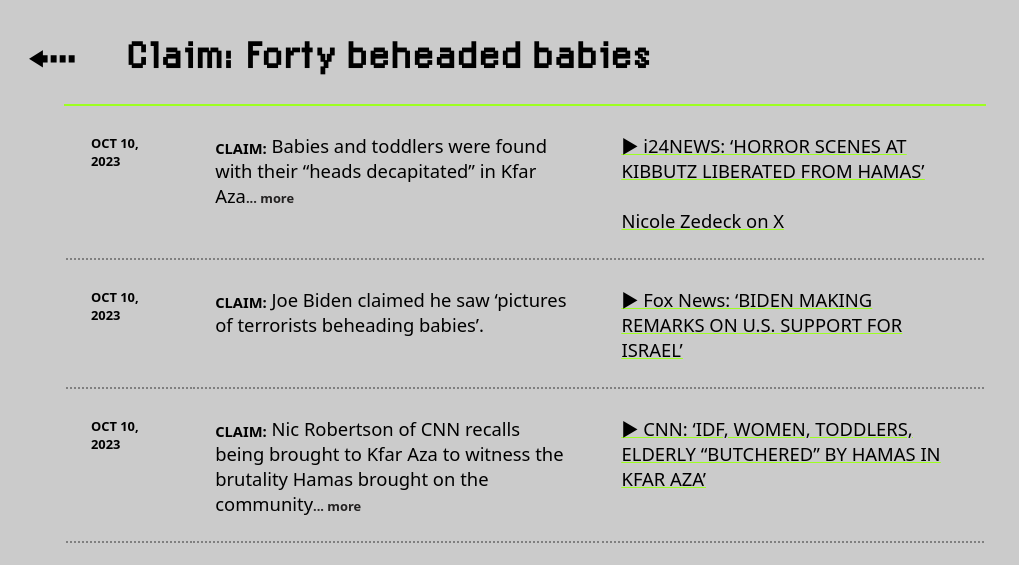
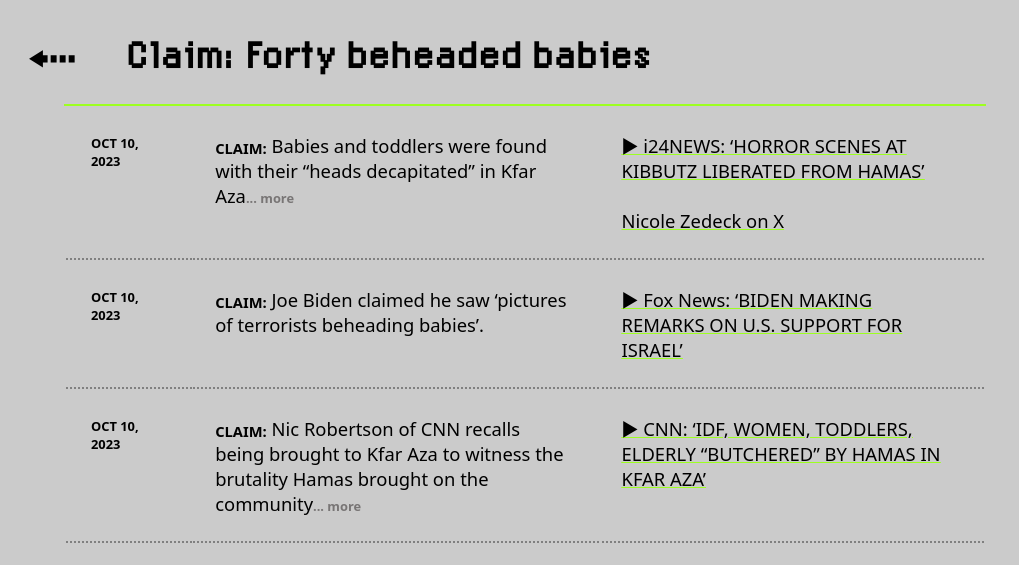
Before and after one commit to tamtzekin/hasbara-tracker, a React (Create React App) app: page /claim-a in a window 1280 px wide. Shown: the top 565 px of the page, without its empty margins (0-1019 px from the left). Built offline with nearby package versions, Linux system fonts and the light colour scheme.

Commit message:
more readable grey for expand text

```diff
--- a/src/components/ClaimPage.css
+++ b/src/components/ClaimPage.css
@@ -108,7 +108,7 @@ details > summary::-webkit-details-marker {
 .expand-text {
     font-size: 0.7em;
     font-weight: 600;
-    color: #232121;
+    color: #787575;
 }
 
 h1.claim-heading {
```
